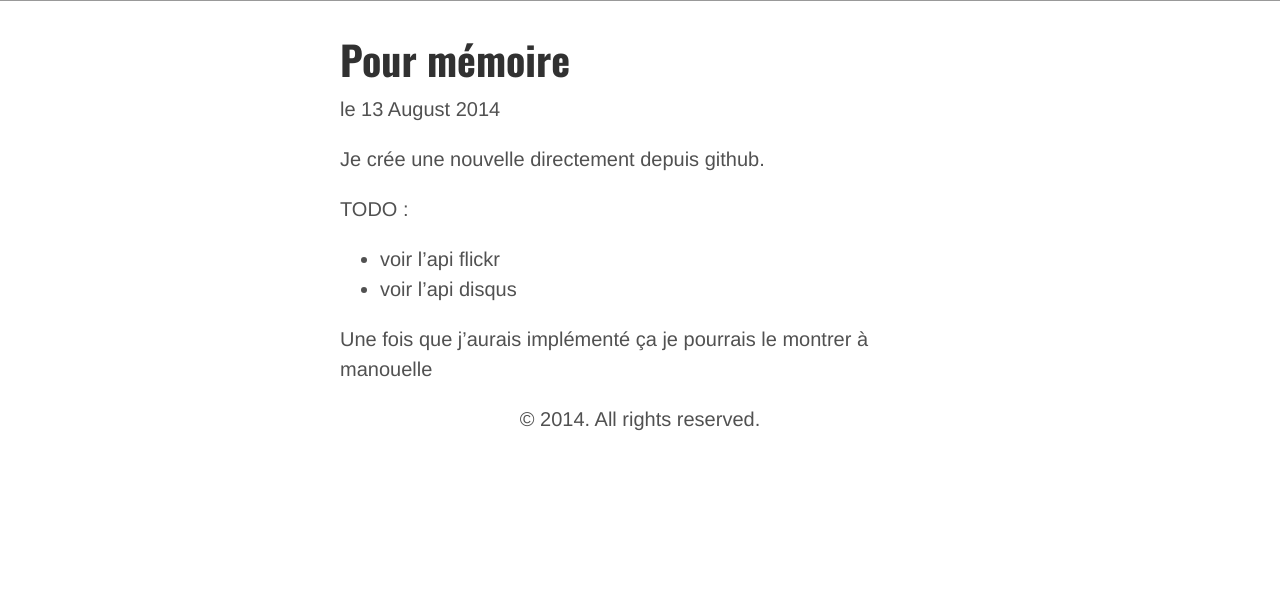
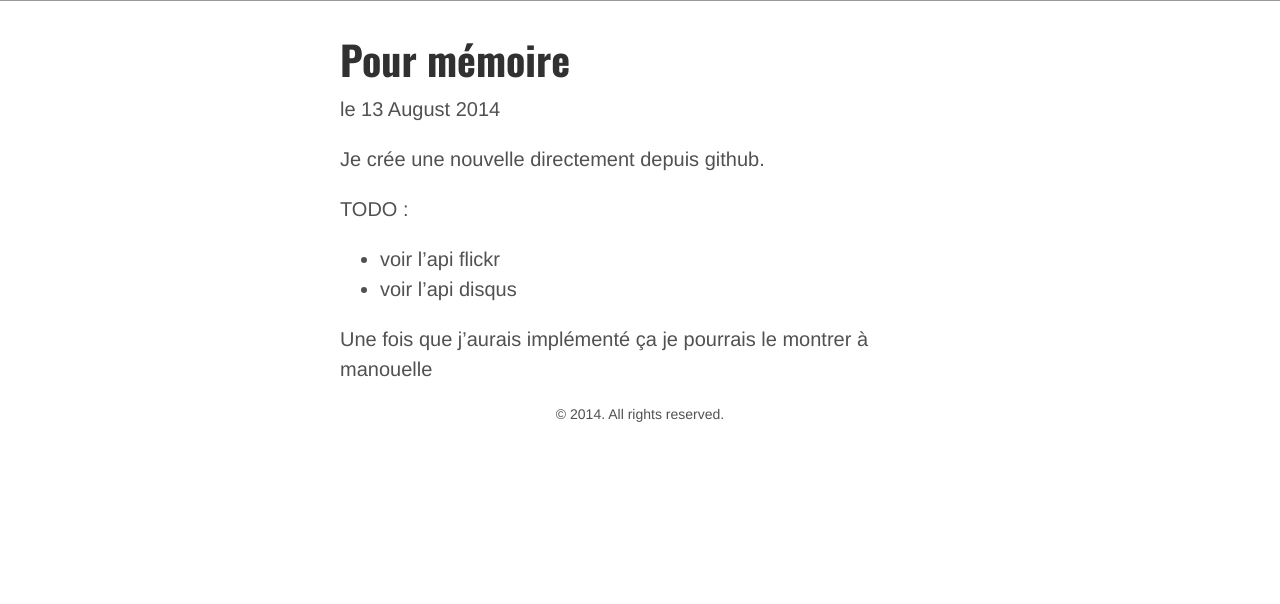
Before and after one commit to crossingborders/crossingborders.github.io, a Jekyll site: the page built from _posts/2014-08-13-pour-memoire.md, in a window 1280 px wide. Shown: the part 356-960 px from the top of the page. Built offline with Jekyll 4.4.1, drawn with Linux system fonts in a browser that asks for light colours; Markdown is read by kramdown in place of the engine named in the settings.

Commit message:
cosmetic index/footer

```diff
--- a/public/stylesheets/_footer.scss
+++ b/public/stylesheets/_footer.scss
@@ -1,4 +1,5 @@
 body > footer {
+  font-size: .7rem;
   margin-top: 2em;
   text-align: center;
 }
--- a/public/stylesheets/main.scss
+++ b/public/stylesheets/main.scss
@@ -17,7 +17,7 @@ html, body {
 
 #map-canvas {
   border-bottom: 1px solid #999;
-  height: 80%;
+  height: 90%;
   width: 100%;
 
   img {
```
Also changed, not shown: 3 other files.
